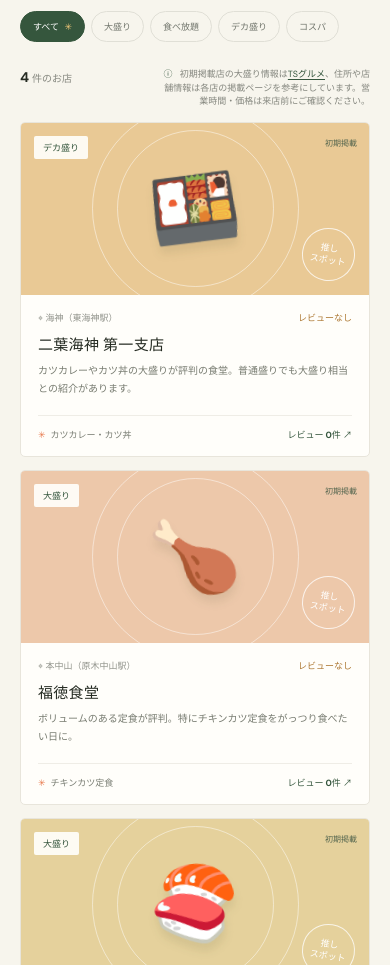
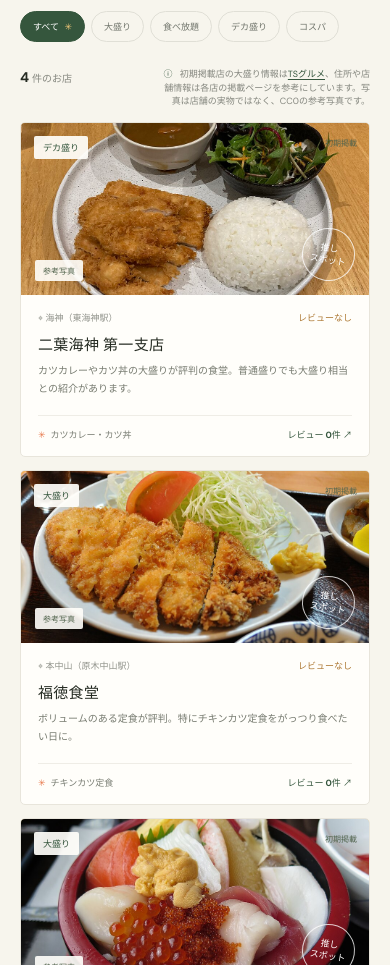
Before and after one commit to kinako-122601/narasino, a plain HTML site: page index.html in a window 390 px wide. Shown: the part 1035-2000 px from the top of the page. Drawn offline with Linux system fonts and the light colour scheme.

Commit message:
Replace food illustrations with CC0 photos
Co-authored-by: Copilot <223556219+Copilot@users.noreply.github.com>

```diff
--- a/app.js
+++ b/app.js
@@ -10,7 +10,9 @@ const starterSpots = [
     phone: "047-422-6611",
     menu: "カツカレー・カツ丼",
     price: "1,000円台（参考）",
-    emoji: "🍱",
+    image: "assets/food/curry-katsu.jpg",
+    imageAlt: "カツカレーの参考写真",
+    imageSourceUrl: "https://commons.wikimedia.org/wiki/File:Chicken_katsu_curry.jpg",
     color: "#e9c995",
     reviews: [],
     isSeed: true,
@@ -29,7 +31,9 @@ const starterSpots = [
     phone: "047-333-9870",
     menu: "チキンカツ定食",
     price: "1,000円台（参考）",
-    emoji: "🍗",
+    image: "assets/food/chicken-cutlet.jpg",
+    imageAlt: "チキンカツ定食の参考写真",
+    imageSourceUrl: "https://commons.wikimedia.org/wiki/File:Chicken_Cutlet_001.jpg",
     color: "#edc8aa",
     reviews: [],
     isSeed: true,
@@ -48,7 +52,9 @@ const starterSpots = [
     phone: "047-423-2489",
     menu: "海鮮丼",
     price: "1,000円台（参考）",
-    emoji: "🍣",
+    image: "assets/food/seafood-bowl.jpg",
+    imageAlt: "海鮮丼の参考写真",
+    imageSourceUrl: "https://commons.wikimedia.org/wiki/File:Seafood_bowl.jpg",
     color: "#e5d19c",
     reviews: [],
     isSeed: true,
@@ -67,7 +73,9 @@ const starterSpots = [
     phone: "047-433-0290",
     menu: "リブステーキ（サイズ選択可）",
     price: "要確認",
-    emoji: "🥩",
+    image: "assets/food/steak.jpg",
+    imageAlt: "リブステーキの参考写真",
+    imageSourceUrl: "https://commons.wikimedia.org/wiki/File:Ikinari_Steak_rib_eye_steak.jpg",
     color: "#cddbc4",
     reviews: [],
     isSeed: true,
@@ -163,6 +171,9 @@ function mapSpot(spot) {
     isFromDatabase: true,
     sourceUrl: starterSpot?.sourceUrl,
     infoUrl: spot.info_url || starterSpot?.infoUrl,
+    image: starterSpot?.image || "assets/food/ramen.jpg",
+    imageAlt: starterSpot?.imageAlt || "お店の参考写真",
+    imageSourceUrl: starterSpot?.imageSourceUrl || "https://commons.wikimedia.org/wiki/File:Ramen-2.jpg",
     reviews: (spot.reviews || []).map(mapReview)
       .sort((a, b) => new Date(b.createdAt) - new Date(a.createdAt)),
   };
@@ -226,7 +237,8 @@ function render() {
         <div class="card-visual" style="--card-bg:${escapeHTML(spot.color || "#e9eee2")}">
           <span class="card-category">${escapeHTML(spot.category)}</span>
           ${spot.isSeed ? '<span class="card-sample">初期掲載</span>' : ""}
-          <span class="card-emoji" aria-hidden="true">${escapeHTML(spot.emoji || "🍽️")}</span>
+          <img class="card-photo" src="${escapeHTML(spot.image)}" alt="${escapeHTML(spot.imageAlt)}" loading="lazy" />
+          <span class="card-photo-note">参考写真</span>
           <span class="card-stamp">${stamp}</span>
         </div>
         <div class="card-info">
@@ -311,9 +323,11 @@ function openDetails(id) {
     : "";
   const infoUrl = safeWebUrl(spot.infoUrl);
   const volumeSourceUrl = safeWebUrl(spot.sourceUrl);
+  const imageSourceUrl = safeWebUrl(spot.imageSourceUrl);
   const sourceLinks = [
     infoUrl ? `<a href="${escapeHTML(infoUrl)}" target="_blank" rel="noopener noreferrer">店舗情報</a>` : "",
     volumeSourceUrl ? `<a href="${escapeHTML(volumeSourceUrl)}" target="_blank" rel="noopener noreferrer">大盛り情報（TSグルメ）</a>` : "",
+    imageSourceUrl ? `<a href="${escapeHTML(imageSourceUrl)}" target="_blank" rel="noopener noreferrer">参考写真（Wikimedia Commons・CC0）</a>` : "",
   ].filter(Boolean);
   const sourceHTML = sourceLinks.length
     ? `<p class="source-note">出典：${sourceLinks.join(" ／ ")}。営業時間・価格は変更されることがあるため、来店前にご確認ください。</p>`
--- a/index.html
+++ b/index.html
@@ -53,7 +53,7 @@
         <div class="hero-art" aria-hidden="true">
           <div class="hero-photo">
             <img
-              src="https://images.unsplash.com/photo-1569718212165-3a8278d5f624?auto=format&amp;fit=crop&amp;w=1000&amp;q=85"
+              src="assets/food/ramen.jpg"
               alt=""
               fetchpriority="high"
             />
@@ -117,7 +117,7 @@
           <p><strong id="results-count">0</strong>件のお店</p>
           <p class="sample-note" id="sample-note" hidden>
             <span aria-hidden="true">ⓘ</span>
-            初期掲載店の大盛り情報は<a href="https://ts-gourmet.net/funabashi-dekamori/" target="_blank" rel="noopener noreferrer">TSグルメ</a>、住所や店舗情報は各店の掲載ページを参考にしています。営業時間・価格は来店前にご確認ください。
+            初期掲載店の大盛り情報は<a href="https://ts-gourmet.net/funabashi-dekamori/" target="_blank" rel="noopener noreferrer">TSグルメ</a>、住所や店舗情報は各店の掲載ページを参考にしています。写真は店舗の実物ではなく、CC0の参考写真です。
           </p>
         </div>
         <div class="spot-grid" id="spot-grid" aria-live="polite"></div>
--- a/styles.css
+++ b/styles.css
@@ -116,9 +116,8 @@ a { color: inherit; text-decoration: none; }
 .spot-card { min-width: 0; overflow: hidden; border: 1px solid #e8e5db; border-radius: 5px; background: #fffefa; transition: transform .2s, box-shadow .2s; }
 .spot-card:hover { transform: translateY(-3px); box-shadow: 0 10px 24px #35472b12; }
 .card-visual { position: relative; height: 174px; display: grid; place-items: center; overflow: hidden; background: var(--card-bg, #e8eedf); }
-.card-visual::before, .card-visual::after { content: ""; position: absolute; border: 1px solid #ffffff79; border-radius: 50%; }
-.card-visual::before { width: 205px; height: 205px; }.card-visual::after { width: 155px; height: 155px; }
-.card-emoji { z-index: 1; font-size: 79px; filter: drop-shadow(0 8px 4px #22331116); transform: rotate(-7deg); }
+.card-photo { position: absolute; inset: 0; width: 100%; height: 100%; object-fit: cover; }
+.card-photo-note { position: absolute; z-index: 2; bottom: 14px; left: 14px; padding: 5px 8px; border-radius: 2px; background: #fffefae8; color: #52644d; font-size: 8px; font-weight: 600; }
 .card-stamp { position: absolute; z-index: 1; right: 14px; bottom: 14px; width: 53px; height: 53px; display: grid; place-items: center; border: 1px solid #ffffffc4; border-radius: 50%; color: #fff; font-size: 9px; font-weight: 700; line-height: 1.3; text-align: center; transform: rotate(9deg); }
 .card-category { position: absolute; z-index: 2; top: 13px; left: 13px; padding: 5px 9px; border-radius: 2px; background: #fffefaed; color: var(--green); font-size: 9px; font-weight: 700; }
 .card-sample { position: absolute; z-index: 2; right: 12px; top: 14px; color: #52644d; font-size: 8px; font-weight: 600; }
@@ -258,7 +257,6 @@ a { color: inherit; text-decoration: none; }
   .sample-note { max-width: 210px; text-align: right; line-height: 1.5; }
   .spot-grid { grid-template-columns: 1fr; gap: 13px; }
   .card-visual { height: 172px; }
-  .card-emoji { font-size: 73px; }
   .community-banner { min-height: auto; padding: 31px 22px; display: grid; grid-template-columns: 55px 1fr; gap: 15px; }
   .community-mark { width: 54px; height: 54px; font-size: 13px; }
   .community-banner .eyebrow { font-size: 8px; }
```
Also changed, not shown: assets/food/chicken-cutlet.jpg (added), assets/food/curry-katsu.jpg (added), assets/food/ramen.jpg (added), assets/food/seafood-bowl.jpg (added), assets/food/steak.jpg (added), 1 other file.
